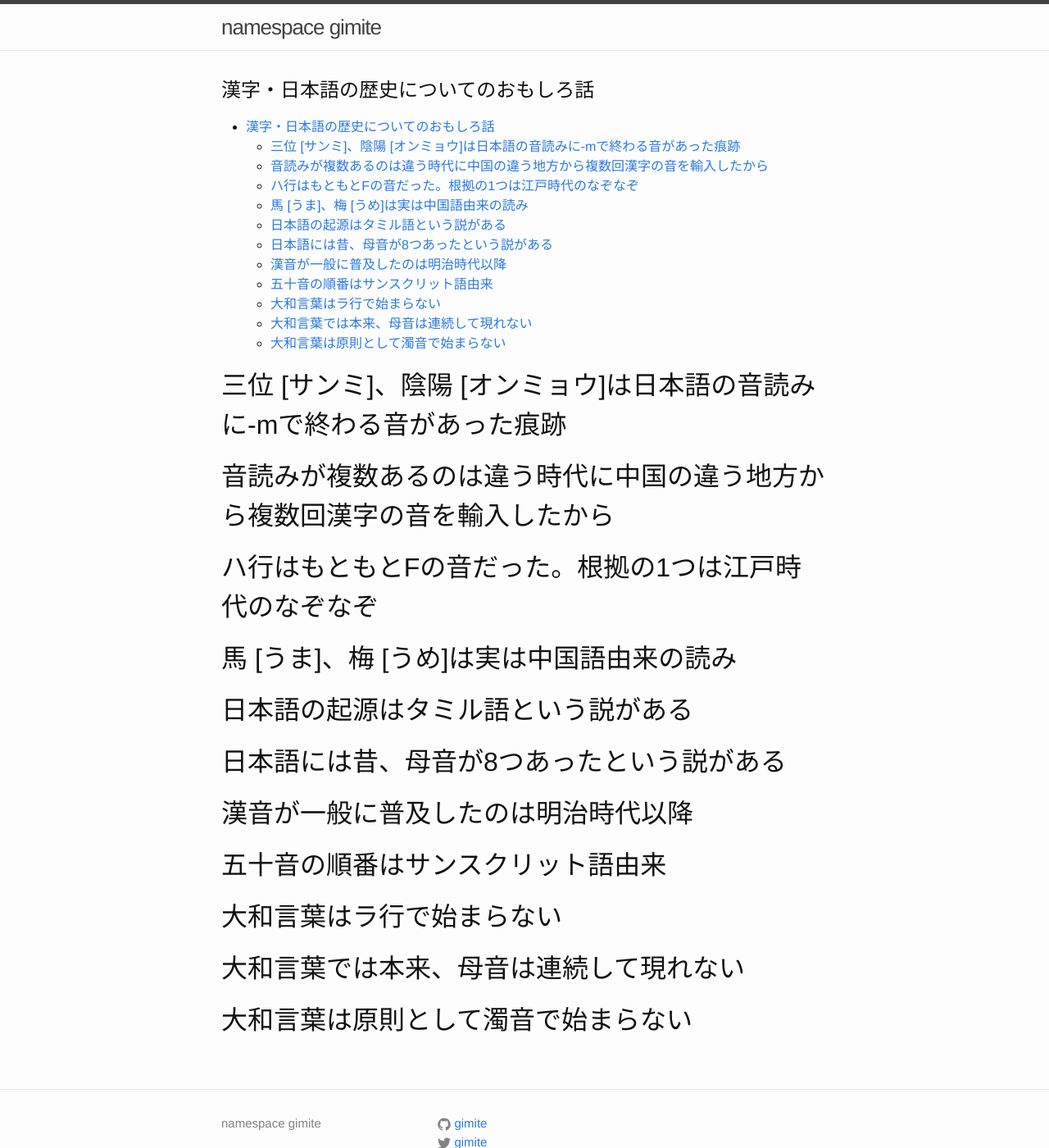
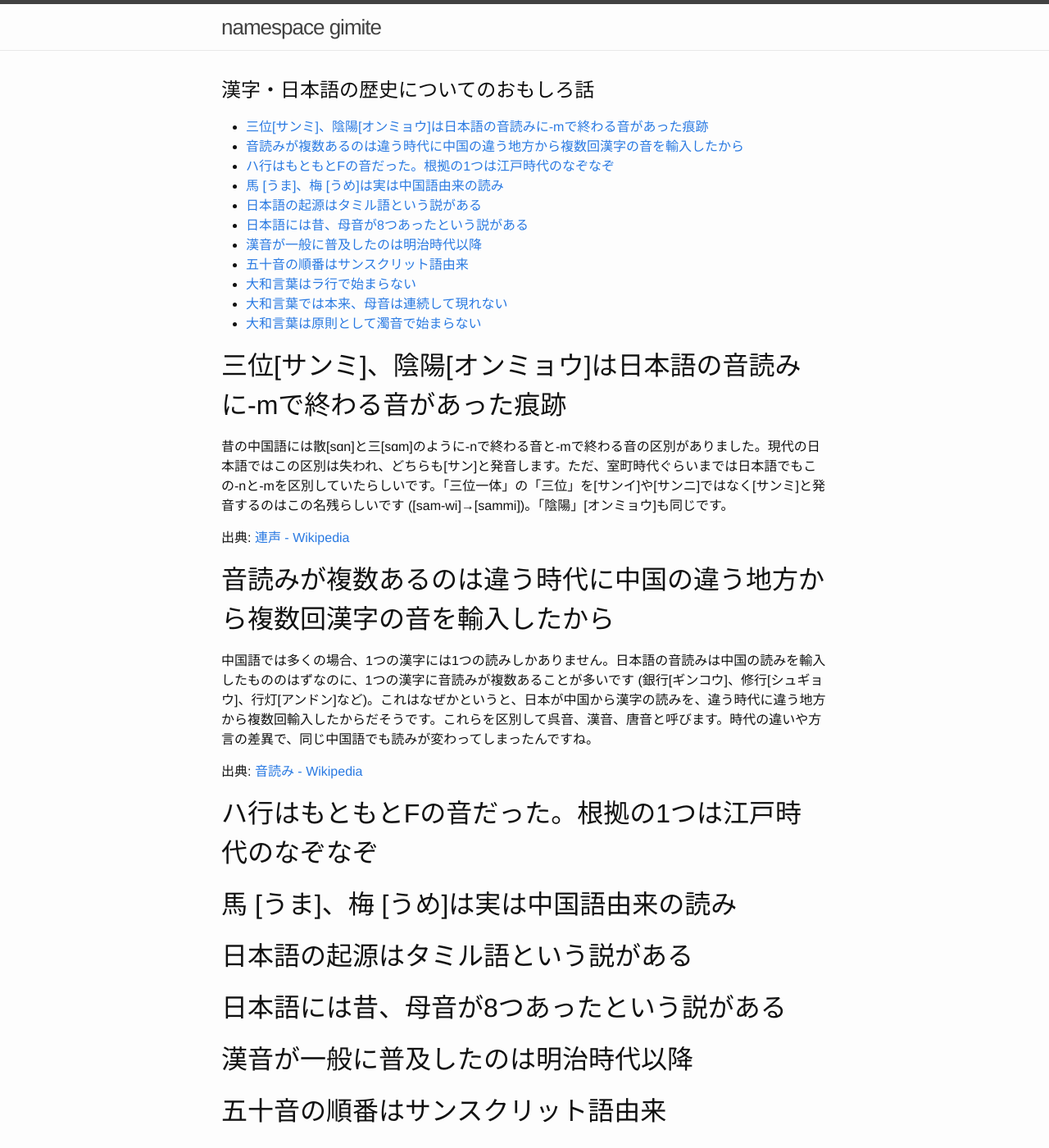
Before and after one commit to gimite/gimite.github.io, a Jekyll site: the page built from kanji-fun-facts.md, in a window 1280 px wide and 1400 px high. Shown: the whole window at 82% size. Built offline with Jekyll 4.4.1, drawn with Linux system fonts in a browser that asks for light colours; our own code applies the rules of GitHub Pages for plain Markdown files.

Commit message:
Update kanji-fun-facts.md

```diff
--- a/kanji-fun-facts.md
+++ b/kanji-fun-facts.md
@@ -3,12 +3,23 @@ layout: page
 ---
 
 # 漢字・日本語の歴史についてのおもしろ話
+{:.no_toc}
 
 * TOC
 {:toc}
 
-## 三位 [サンミ]、陰陽 [オンミョウ]は日本語の音読みに-mで終わる音があった痕跡
+## 三位[サンミ]、陰陽[オンミョウ]は日本語の音読みに-mで終わる音があった痕跡
+
+昔の中国語には散[sɑn]と三[sɑm]のように-nで終わる音と-mで終わる音の区別がありました。現代の日本語ではこの区別は失われ、どちらも[サン]と発音します。ただ、室町時代ぐらいまでは日本語でもこの-nと-mを区別していたらしいです。「三位一体」の「三位」を[サンイ]や[サンニ]ではなく[サンミ]と発音するのはこの名残らしいです ([sam-wi]→[sammi])。「陰陽」[オンミョウ]も同じです。
+
+出典: [連声 - Wikipedia](https://ja.wikipedia.org/wiki/連声)
+
 ## 音読みが複数あるのは違う時代に中国の違う地方から複数回漢字の音を輸入したから
+
+中国語では多くの場合、1つの漢字には1つの読みしかありません。日本語の音読みは中国の読みを輸入したもののはずなのに、1つの漢字に音読みが複数あることが多いです (銀行[ギンコウ]、修行[シュギョウ]、行灯[アンドン]など)。これはなぜかというと、日本が中国から漢字の読みを、違う時代に違う地方から複数回輸入したからだそうです。これらを区別して呉音、漢音、唐音と呼びます。時代の違いや方言の差異で、同じ中国語でも読みが変わってしまったんですね。
+
+出典: [音読み - Wikipedia](https://ja.wikipedia.org/wiki/%E9%9F%B3%E8%AA%AD%E3%81%BF)
+
 ## ハ行はもともとFの音だった。根拠の1つは江戸時代のなぞなぞ
 ## 馬 [うま]、梅 [うめ]は実は中国語由来の読み
 ## 日本語の起源はタミル語という説がある
```
